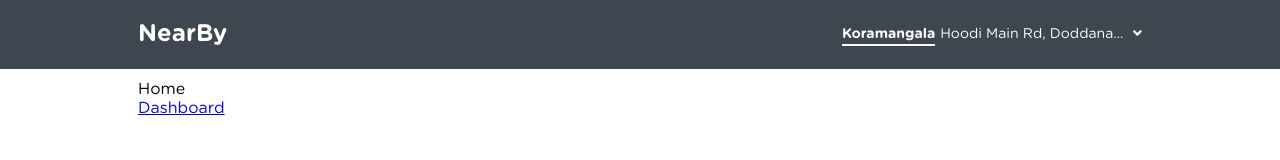
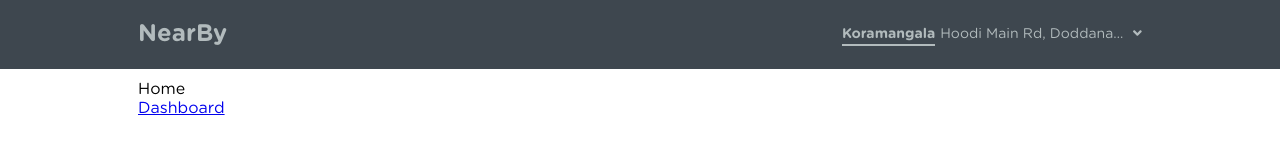
Before and after one commit to Arjun-sna/nearby, a React app: page / in a window 1280 px wide. Built offline with nearby package versions, Linux system fonts and the light colour scheme.

Commit message:
fix navbar styles

```diff
--- a/src/components/locationSelector/style.scss
+++ b/src/components/locationView/style.scss
@@ -3,7 +3,7 @@
 .location-picker-container {
   display: flex;
   align-items: center;
-  color: $white;
+  color: $teal;
   font-size: 14px;
   max-width: 300px;
   cursor: pointer;
@@ -20,7 +20,7 @@
     left: 0;
     bottom: -5px;
     width: 100%;
-    background: $white;
+    background: $teal;
   }
 
   .address {
@@ -33,4 +33,11 @@
   .address-icon {
     margin-left: 5px;
   }
+
+  &:hover {
+    color: $white;
+    .locality:after {
+      background: $white;
+    }
+  }
 }
--- a/src/components/navbar/index.js
+++ b/src/components/navbar/index.js
@@ -1,6 +1,6 @@
 import React from 'react';
 import { Link } from 'react-router-dom';
-import LocationSelector from '~/components/locationSelector';
+import LocationSelector from '~/components/locationView';
 import './style.scss';
 
 export default () => (
--- a/src/components/navbar/style.scss
+++ b/src/components/navbar/style.scss
@@ -17,7 +17,11 @@
     font-size: 24px;
     padding: 10px 0px;
     text-decoration: none;
+    color: $teal;
+    font-family: gotham-bold;
+
+  }
+  .logo:hover {
     color: $white;
-    font-family: gotham-bold;
   }
 }
--- a/src/styles/_variables.scss
+++ b/src/styles/_variables.scss
@@ -1,3 +1,4 @@
 $black: #000000;
 $appColor: #3E474F;
 $white: #FFFFFF;
+$teal: #b2bbbd;
```
Also changed, not shown: src/components/locationView/index.js (renamed from src/components/locationSelector/index.js).
